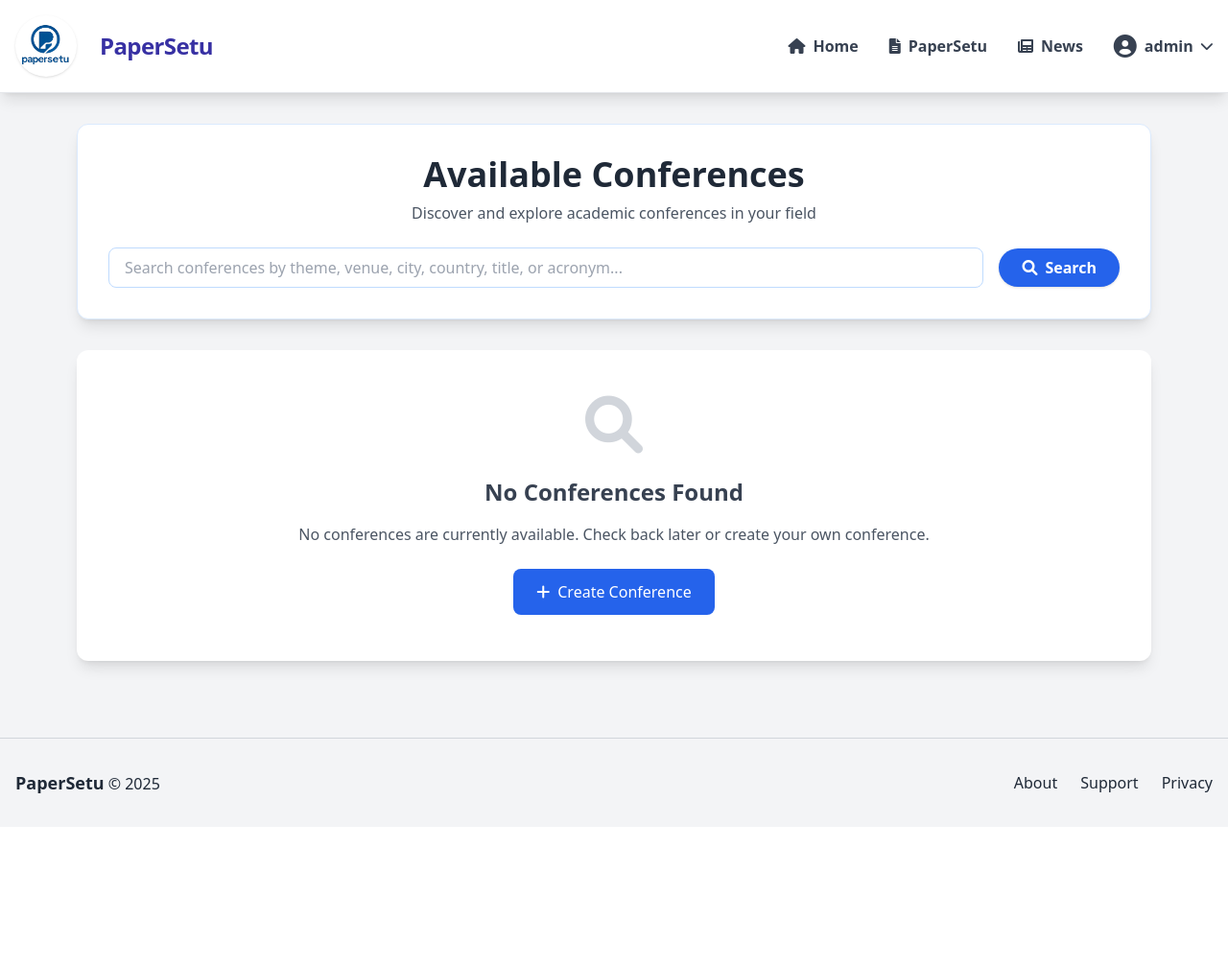
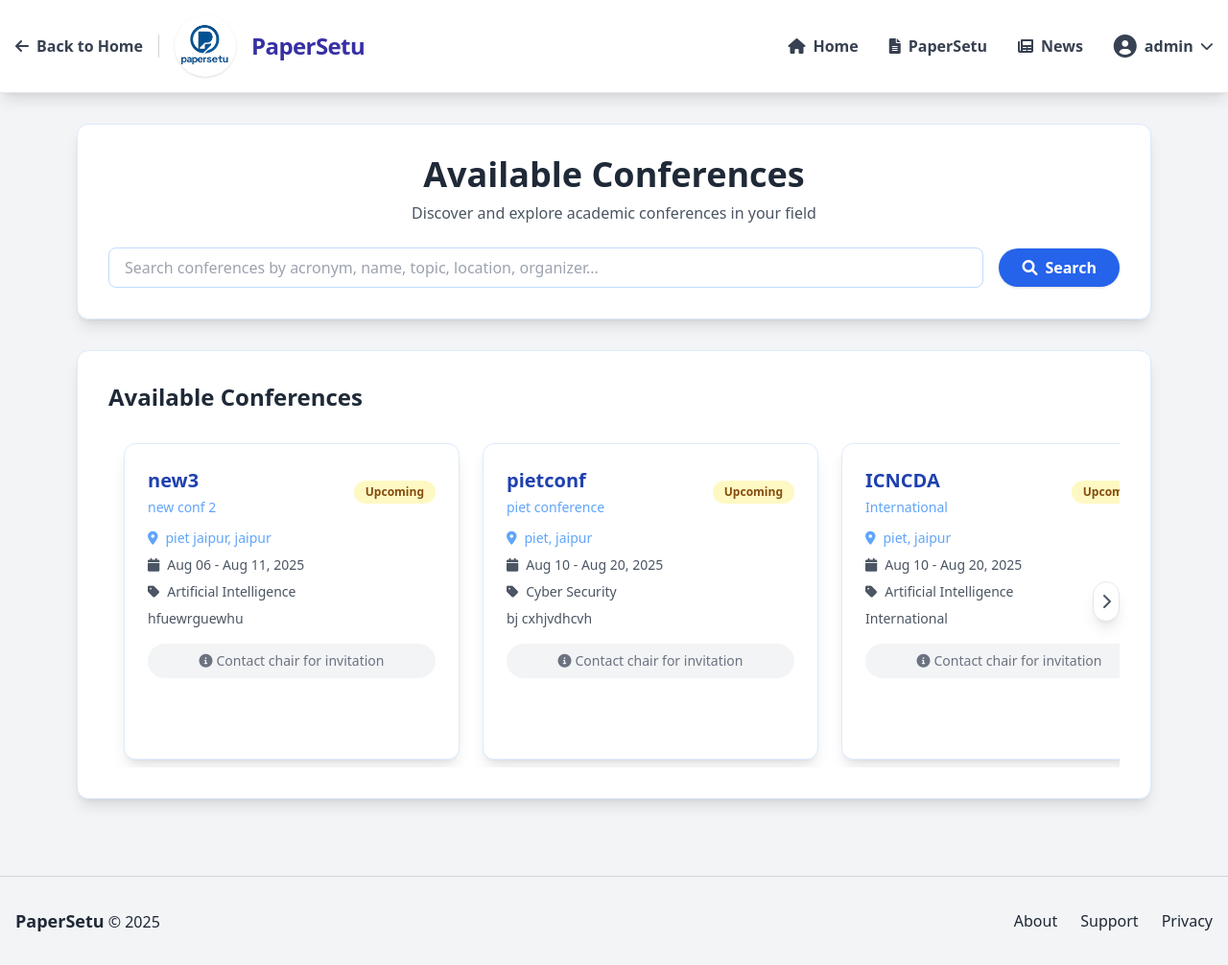
Before and after one commit to HemangJangir/papersetu2, a Django app: page /conference/ in a window 1280 px wide. Shown: the whole page at 96% size. Before the commit the page ends 827 px from the top, so only its background shows below. Run offline with Django 5.2, Linux system fonts and the light colour scheme; a user stored in the database is signed in; data comes from the database, SQL or seed files in the repository; both versions use the stored data as it was after the commit; some libraries are stand-ins or nearby versions.

Commit message:
all conferences

```diff
--- a/conference/views.py
+++ b/conference/views.py
@@ -318,21 +318,41 @@ def conferences_list(request):
     """List all available conferences that the user can view"""
     search_query = request.GET.get('search', '')
     area_filter = request.GET.get('area', '')
-    # Only show conferences where user is chair, pc_member, or author
-    conferences = Conference.objects.filter(
+
+    # Show all approved conferences for new users, or conferences where user has a role
+    user_conferences = Conference.objects.filter(
         Q(chair=request.user) |
         Q(userconferencerole__user=request.user, userconferencerole__role__in=['author', 'pc_member'])
-    ).distinct().filter(is_approved=True, status__in=['upcoming', 'live'])
-    # Apply search filter
+    ).distinct()
+
+    # Get all available conferences
+    all_conferences = Conference.objects.filter(is_approved=True, status__in=['upcoming', 'live'])
+
+    # If user has no conferences, show all available conferences
+    if not user_conferences.exists():
+        conferences = all_conferences
+    else:
+        conferences = user_conferences.filter(is_approved=True, status__in=['upcoming', 'live'])
+
+    # Apply search filter with improved search fields
     if search_query:
         conferences = conferences.filter(
             Q(name__icontains=search_query) |
             Q(acronym__icontains=search_query) |
-            Q(description__icontains=search_query)
+            Q(description__icontains=search_query) |
+            Q(theme_domain__icontains=search_query) |
+            Q(venue__icontains=search_query) |
+            Q(city__icontains=search_query) |
+            Q(country__icontains=search_query) |
+            Q(chair__first_name__icontains=search_query) |
+            Q(chair__last_name__icontains=search_query) |
+            Q(chair__username__icontains=search_query)
         )
+
     # Apply area filter
     if area_filter:
         conferences = conferences.filter(primary_area=area_filter)
+
     # Add user role information
     for conference in conferences:
         conference.user_roles = UserConferenceRole.objects.filter(
@@ -341,6 +361,7 @@ def conferences_list(request):
         ).values_list('role', flat=True)
         if conference.chair == request.user and 'chair' not in conference.user_roles:
             conference.user_roles = list(conference.user_roles) + ['chair']
+
     from .models import AREA_CHOICES
     context = {
         'conferences': conferences,
@@ -680,7 +701,7 @@ def author_papers_view(request, conference_id):
 
 def search_conferences(request):
     """
-    Search for conferences by theme, venue, city, country, title, or acronym.
+    Search for conferences by theme, venue, city, country, title, acronym, organizer name, or conference topic.
     """
     from django.db.models import Q
     query = request.GET.get('q', '').strip()
@@ -692,7 +713,11 @@ def search_conferences(request):
             Q(theme_domain__icontains=query) |
             Q(venue__icontains=query) |
             Q(city__icontains=query) |
-            Q(country__icontains=query)
+            Q(country__icontains=query) |
+            Q(chair__first_name__icontains=query) |
+            Q(chair__last_name__icontains=query) |
+            Q(chair__username__icontains=query) |
+            Q(description__icontains=query)
         )
     # Use homepage logic for my_conferences
     if request.user.is_authenticated:
--- a/templates/conference/conferences_list.html
+++ b/templates/conference/conferences_list.html
@@ -14,6 +14,11 @@
     <nav class="bg-white shadow-lg border-b border-gray-200 sticky top-0 z-30">
         <div class="container mx-auto px-4 py-4 flex justify-between items-center">
             <div class="flex items-center space-x-4">
+                <a href="/home/" class="flex items-center space-x-2 text-gray-700 hover:text-blue-600 transition-colors font-semibold">
+                    <i class="fas fa-arrow-left"></i>
+                    <span>Back to Home</span>
+                </a>
+                <div class="w-px h-6 bg-gray-300"></div>
                 <img src="{% static 'images/LOGO BG.png' %}" alt="PaperSetu Logo" class="w-16 h-16 rounded-full shadow mr-2">
                 <span class="text-2xl font-bold text-indigo-800 tracking-tight">PaperSetu</span>
             </div>
@@ -63,7 +68,7 @@
             </div>
             <form id="conference-search-form" class="flex flex-col md:flex-row items-center gap-4 justify-start relative">
                 <div class="relative w-full">
-                    <input type="text" id="search-input" name="q" value="{{ search_query|default:'' }}" placeholder="Search conferences by theme, venue, city, country, title, or acronym..." class="w-full px-4 py-2 rounded-lg border border-blue-200 focus:outline-none focus:ring-2 focus:ring-blue-400 pr-10" />
+                    <input type="text" id="search-input" name="q" value="{{ search_query|default:'' }}" placeholder="Search conferences by acronym, name, topic, location, organizer..." class="w-full px-4 py-2 rounded-lg border border-blue-200 focus:outline-none focus:ring-2 focus:ring-blue-400 pr-10" />
                     <button type="button" id="clear-search-btn" class="absolute right-2 top-1/2 transform -translate-y-1/2 text-gray-400 hover:text-red-500 focus:outline-none" style="display: none;">
                         <svg xmlns="http://www.w3.org/2000/svg" class="h-5 w-5" fill="none" viewBox="0 0 24 24" stroke="currentColor"><path stroke-linecap="round" stroke-linejoin="round" stroke-width="2" d="M6 18L18 6M6 6l12 12" /></svg>
                     </button>
@@ -101,11 +106,25 @@
             </div>
         </div>
 
-        <!-- Conferences Grid -->
+        <!-- Conferences Horizontal Scroll -->
         {% if conferences %}
-            <div class="grid grid-cols-1 md:grid-cols-2 lg:grid-cols-3 gap-6">
+            <div class="bg-white rounded-xl shadow-lg p-8 border border-blue-100">
+                <h2 class="text-2xl font-bold text-gray-800 mb-6">Available Conferences</h2>
+                <div class="relative">
+                    <!-- Left Arrow -->
+                    <button id="scroll-left" class="absolute left-0 top-1/2 transform -translate-y-1/2 z-10 bg-white rounded-full p-2 shadow-lg border border-gray-200 hover:bg-gray-50 transition-all duration-200">
+                        <i class="fas fa-chevron-left text-gray-600"></i>
+                    </button>
+
+                    <!-- Right Arrow -->
+                    <button id="scroll-right" class="absolute right-0 top-1/2 transform -translate-y-1/2 z-10 bg-white rounded-full p-2 shadow-lg border border-gray-200 hover:bg-gray-50 transition-all duration-200">
+                        <i class="fas fa-chevron-right text-gray-600"></i>
+                    </button>
+
+                    <!-- Conferences Container -->
+                    <div id="conferences-container" class="flex gap-6 overflow-x-auto scrollbar-hide px-4 py-2" style="scroll-behavior: smooth;">
                         {% for conference in conferences %}
-                    <div class="bg-white rounded-xl shadow-lg p-6 border border-blue-100 flex flex-col justify-between hover:scale-105 hover:shadow-2xl transition-all duration-300">
+                            <div class="bg-white rounded-xl shadow-lg p-6 border border-blue-100 flex flex-col justify-between min-w-[350px] max-w-[350px] hover:scale-105 hover:shadow-2xl transition-all duration-300">
                                 <div>
                                     <div class="flex justify-between items-center mb-3">
                                         <div>
@@ -148,6 +167,8 @@
                                 </div>
                             </div>
                         {% endfor %}
+                    </div>
+                </div>
             </div>
         {% else %}
             <!-- Empty State -->
@@ -193,11 +214,25 @@
         </div>
     </footer>
 
+    <style>
+        .scrollbar-hide {
+            -ms-overflow-style: none;
+            scrollbar-width: none;
+        }
+        .scrollbar-hide::-webkit-scrollbar {
+            display: none;
+        }
+    </style>
+
     <script>
         const searchInput = document.getElementById('search-input');
         const clearBtn = document.getElementById('clear-search-btn');
         const resultsContainer = document.getElementById('search-results-container');
+        const conferencesContainer = document.getElementById('conferences-container');
+        const scrollLeftBtn = document.getElementById('scroll-left');
+        const scrollRightBtn = document.getElementById('scroll-right');
 
+        // Search functionality
         searchInput.addEventListener('input', function() {
             if (searchInput.value.length > 0) {
                 clearBtn.style.display = '';
@@ -249,6 +284,37 @@
                 resultsContainer.innerHTML = '<div class="bg-white rounded-xl shadow-lg p-6 border border-blue-100 mb-8 max-w-4xl mx-auto text-center"><p class="text-red-600">Error occurred while searching. Please try again.</p></div>';
             });
         });
+
+        // Horizontal scroll functionality
+        if (conferencesContainer && scrollLeftBtn && scrollRightBtn) {
+            const scrollAmount = 400; // Adjust scroll amount as needed
+
+            scrollLeftBtn.addEventListener('click', function() {
+                conferencesContainer.scrollBy({
+                    left: -scrollAmount,
+                    behavior: 'smooth'
+                });
+            });
+
+            scrollRightBtn.addEventListener('click', function() {
+                conferencesContainer.scrollBy({
+                    left: scrollAmount,
+                    behavior: 'smooth'
+                });
+            });
+
+            // Show/hide arrows based on scroll position
+            conferencesContainer.addEventListener('scroll', function() {
+                const isAtStart = conferencesContainer.scrollLeft === 0;
+                const isAtEnd = conferencesContainer.scrollLeft + conferencesContainer.clientWidth >= conferencesContainer.scrollWidth;
+
+                scrollLeftBtn.style.display = isAtStart ? 'none' : 'block';
+                scrollRightBtn.style.display = isAtEnd ? 'none' : 'block';
+            });
+
+            // Initial arrow visibility
+            conferencesContainer.dispatchEvent(new Event('scroll'));
+        }
     </script>
 </body>
 </html>
```
Also changed, not shown: db.sqlite3. Lines whose indentation alone changed are shown as unchanged.
